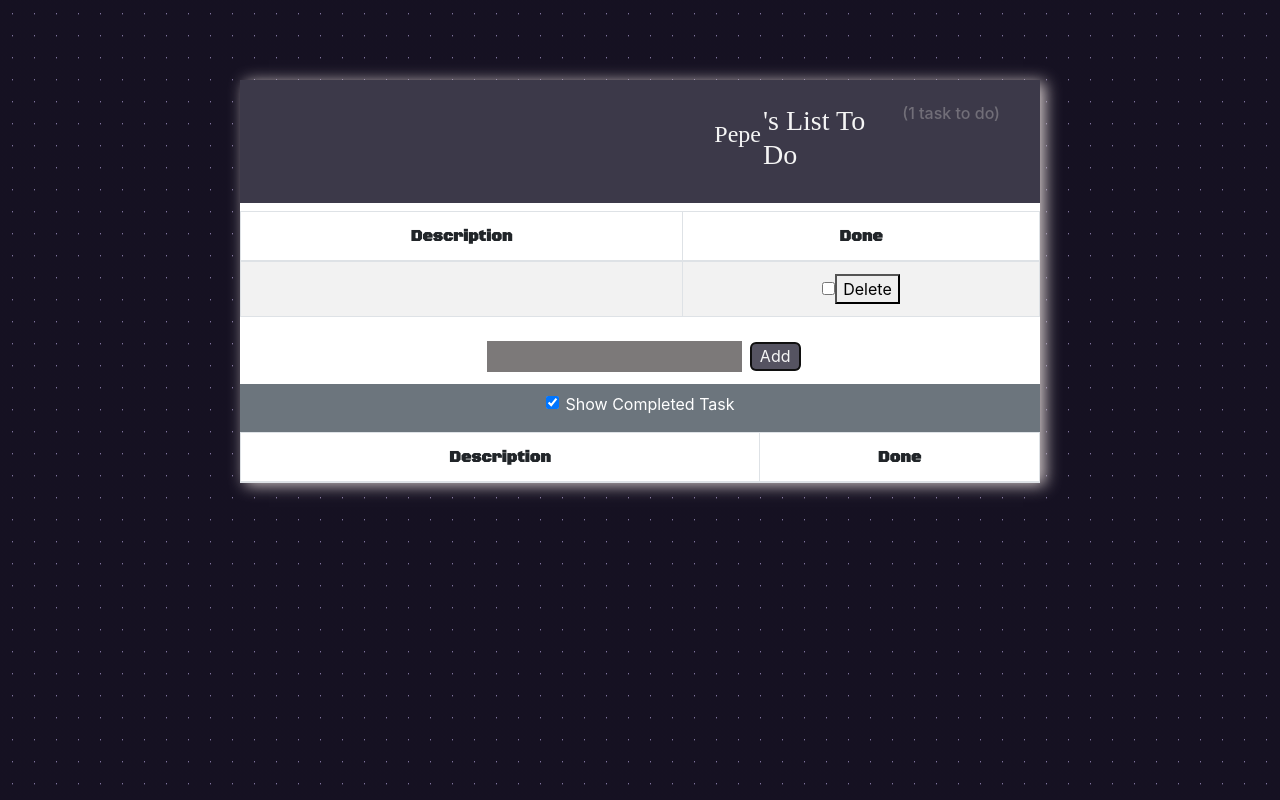
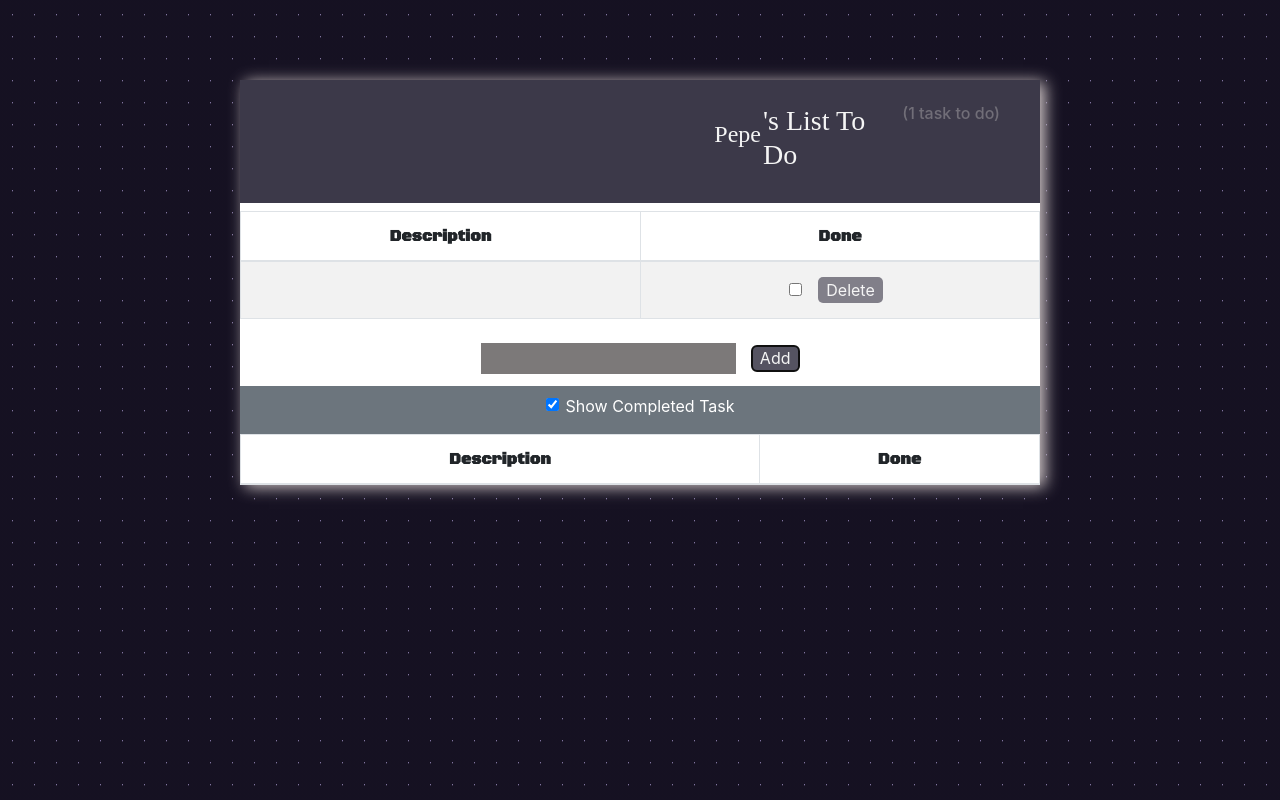
Before and after one commit to Jizga/To-do-app, a React (Create React App) app: page / in a window 1280 px wide. Both pictures are taken after a click on the button "Add". Built offline with nearby package versions, Linux system fonts and the light colour scheme; a web font is replaced by a local one.

Commit message:
boton delete

```diff
--- a/src/Components/TaskCreator/TaskCreator.module.scss
+++ b/src/Components/TaskCreator/TaskCreator.module.scss
@@ -7,9 +7,10 @@
 }
 
 .bottonNewTask {
-  margin: 0.5srem;
+  margin: 0.5rem;
   padding: 0.05rem 0.5rem;
   border-radius: 5px;
+  border-style: none;
   background-color: rgb(85, 83, 97);
   color: whitesmoke;
 }
--- a/src/Components/TaskRow/TaskRow.js
+++ b/src/Components/TaskRow/TaskRow.js
@@ -1,5 +1,5 @@
 import React from "react";
-// import { TaskDelete } from "./TaskDelete";
+import styles from "./TaskRow.module.scss";
 
 /* Este componente, lo único que hará es generar filas, es decir, devoverá los elementos "tr" de "App.js" */
 /* ESte componente recibe los datos de "App", y le devuelve al mismo los datos */
@@ -18,7 +18,7 @@ export const TaskRow = (props) => {
           onChange={() => props.toggleTask(props.task)}
         />
         {/* Botón de borrar tarea */}
-        <button onClick={() => props.deleteTask(props.task.name)}>
+        <button onClick={() => props.deleteTask(props.task.name)} className={styles.deleteBotton}>
           Delete
         </button>
       </td>
--- /dev/null
+++ b/src/Components/TaskRow/TaskRow.module.scss
@@ -0,0 +1,8 @@
+.deleteBotton {
+    margin: 0.2rem 0.5rem 0.2rem 1rem;
+    padding: 0.05rem 0.5rem;
+    border-radius: 5px;
+    border-style: none;
+    background-color: rgba(85, 83, 97, 0.719);
+    color: whitesmoke;
+}
```
